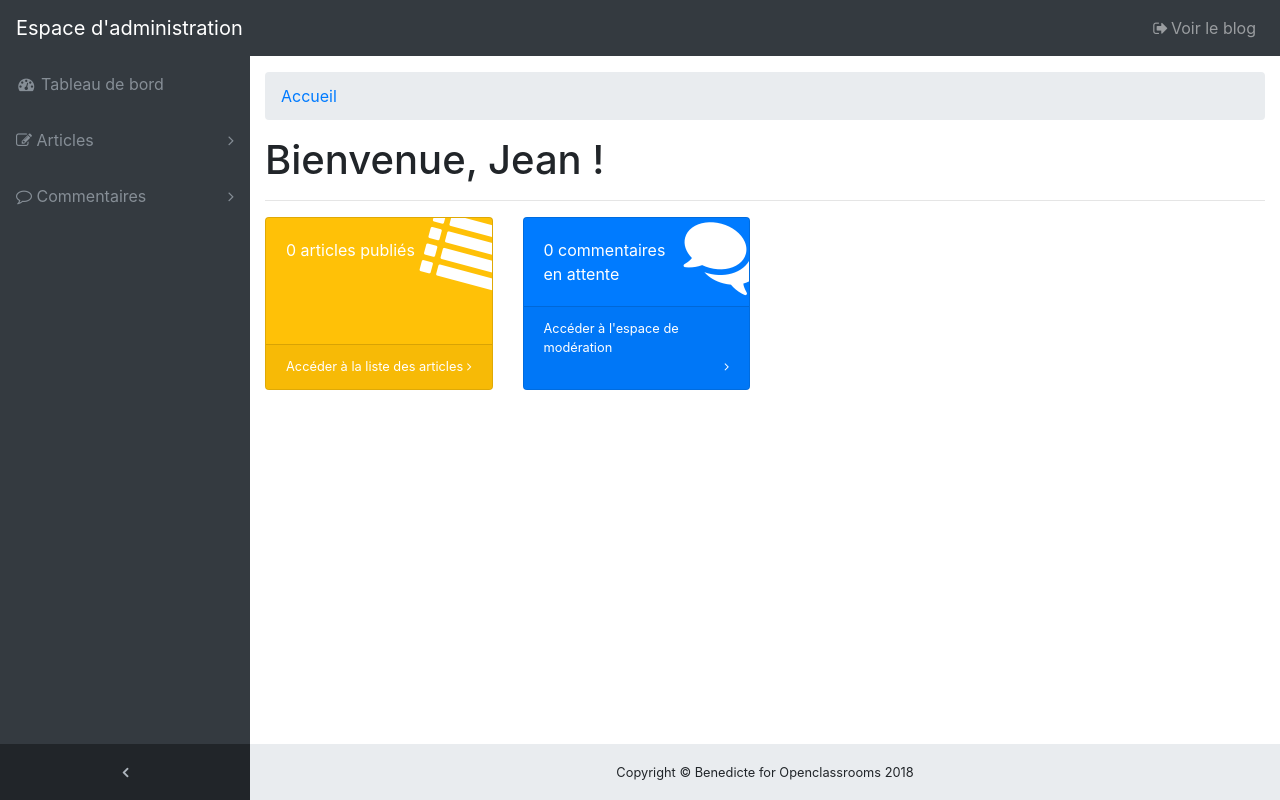
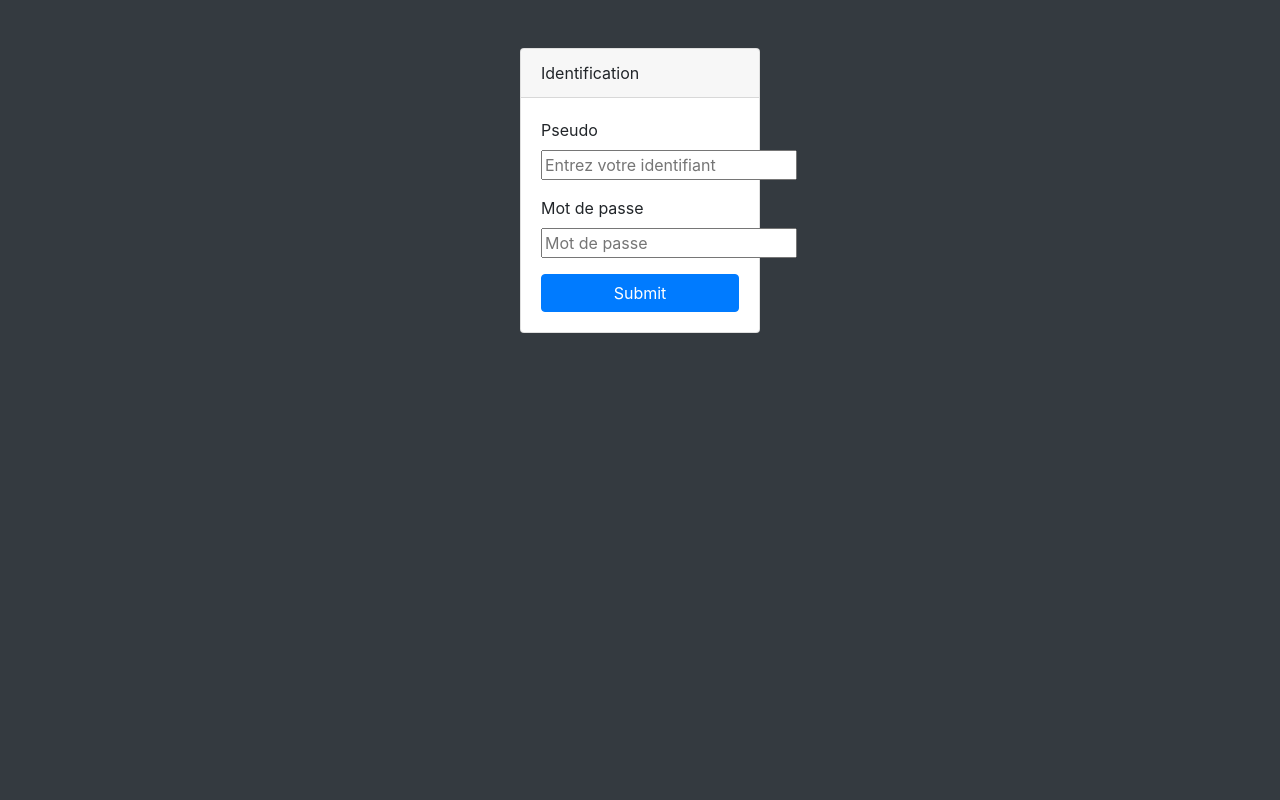
Before and after one commit to benebm/projet4, a PHP site: page /admin/index.php in a window 1280 px wide. Run offline with PHP 8.4, Linux system fonts and the light colour scheme; data that the repository does not hold is empty; some libraries are stand-ins or nearby versions.

Commit message:
Remplacement du htaccess par une fonctionnalité de login / logout et des sessions

```diff
--- a/blog/admin/index.php
+++ b/blog/admin/index.php
@@ -2,7 +2,11 @@
 require('../controler/back.php');
 
 try {
-    if (isset($_GET['action']))
+
+	session_start();
+	if (isset($_SESSION['connect'])) // si une session existe
+	{
+    	if (isset($_GET['action'])) // et si il y a une action en paramètre dans l'URL
     	{
         	if ($_GET['action'] == 'readall')
             	{
@@ -93,17 +97,31 @@ try {
                 	throw new Exception('Il manque l\'identifiant de billet ou bien la valeur du bouton est vide');
             	}
         	}
-
+        	else if ($_GET['action'] == 'logout')
+            	{
+                	closeAccess ();
             	}
-
-    else
+    	}
+    	else // si il y a une session mais pas d'action, par défaut on montre la home back
     	{
         	showCounts ();
     	}
 	}
 
+	else if (isset($_GET['action']) && ($_GET['action'] == 'check')) // si pas de session avec action check, on lance la fonction qui vérifie le mot de passe
+    {
+        checkPassword($_POST['username']);
+    }
 
-catch(Exception $e) {
+	else // si pas de session et pas d'action, on montre la page de login
+	{
+    	showLogin();
+	}
+
+}
+
+catch(Exception $e)
+{
     $errorMessage = $e->getMessage();
     require('../view/back/errorView.php');
 }
--- a/blog/controler/back.php
+++ b/blog/controler/back.php
@@ -3,22 +3,51 @@
 // Chargement des classes
 require_once('../model/PostManager.php');
 require_once('../model/CommentManager.php');
+require_once('../model/MemberManager.php');
 
+// les fonctions suivantes sont liées à l'identification du membre
+
+function showLogin ()
+{
+    require('../view/back/loginView.php');
+}
+
+function checkPassword($username)
+{
+    $memberManager = new MemberManager();
+    $result = $memberManager->getPassword(htmlspecialchars($_POST['username'])); // on sécurise les données venant de l'extérieur
+    if (password_verify(htmlspecialchars($_POST['userpassword']), $result['userpassword'])) { // ici aussi
+    $_SESSION['connect']=1;
+    $_SESSION['username'] = $username;
+    showCounts();
+    }
+    else {
+    require('../view/back/accessDeniedView.php');
+    }
+}
+
+function closeAccess ()
+{
+    $_SESSION = array();
+    session_destroy();
+
+    require('../view/back/loginView.php');
+}
+
+// les fonctions suivantes sont liées à toutes les actions qu'on peut faire sur un article
 
 function showAllPosts()
 {
-    $postManager = new PostManager(); // Création d'un objet
-    $posts = $postManager->getPosts(); // Appel d'une fonction de cet objet
+    $postManager = new PostManager();
+    $posts = $postManager->getPosts();
 
     require('../view/back/readAllPostsView.php');
 }
-
 
 function showCreatePostForm ()
 {
 	require('../view/back/createPostView.php');
 }
-
 
 function addPost ($title, $subtitle, $content)
 {
@@ -41,7 +70,6 @@ function showUpdatePostForm ()
 
 	require('../view/back/updatePostView.php');
 }
-
 
 function managePost ($postId, $title, $subtitle, $content)
 {
@@ -79,6 +107,8 @@ function post()
     require('../view/back/readPostView.php');
 }
 
+// les fonctions suivantes sont liées à la modération de commentaires
+
 function showPendingComments ()
 {
     $commentManager = new CommentManager();
@@ -103,13 +133,14 @@ function invalidateComment ($commentId)
 	header('Location: index.php?action=moderate');
 }
 
+// les fonctions suivantes sont des agrégats pour les widgets de la home
+
 function showSumPosts ()
 {
     $postManager = new PostManager();
     $sumPosts = $postManager->sumPosts();
 
     require('../view/back/homeView.php');
-
 }
 
 function showCounts ()
@@ -118,8 +149,6 @@ function showCounts ()
     $sumPosts = $postManager->sumPosts();
     $commentManager = new CommentManager();
     $sumComments = $commentManager->sumPendingComments();
-    $_SESSION['firstname'] = 'Jean';
 
     require('../view/back/homeView.php');
-
 }
--- a/blog/model/CommentManager.php
+++ b/blog/model/CommentManager.php
@@ -1,8 +1,8 @@
 <?php
 
-require_once("Manager.php");
+require_once("Manager.php"); // appel à l'objet parent qui gère la connexion BDD
 
-class CommentManager extends Manager
+class CommentManager extends Manager // modélisation du prototype d'objet 'commentaire'
 {
 
     public function getComments ($postId)
@@ -13,7 +13,6 @@ class CommentManager extends Manager
         return $comments;
     }
 
-
     public function postComment ($postId, $author, $comment)
     {
         $db = $this->dbConnect();
@@ -21,7 +20,6 @@ class CommentManager extends Manager
         $affectedLines = $comments->execute(array($postId, $author, $comment));
         return $affectedLines;
     }
-
 
     public function resetComment ($commentId)
     {
@@ -31,14 +29,12 @@ class CommentManager extends Manager
         'commentId' => $commentId));
     }
 
-
     public function getPendingComments ()
     {
         $db = $this->dbConnect();
         $req = $db->query('SELECT id, author, comment, DATE_FORMAT(comment_date, \'%d/%m/%Y à %Hh%imin%ss\') AS comment_date_fr FROM blog_oc4_comments WHERE comment_status IS NULL ORDER BY comment_date');
         return $req;
     }
-
 
     public function approveComment($commentId)
     {
--- /dev/null
+++ b/blog/model/MemberManager.php
@@ -0,0 +1,18 @@
+<?php
+
+require_once("Manager.php"); // appel à l'objet parent qui gère la connexion BDD
+
+class MemberManager extends Manager // objet 'membre' qui permet simplement d'extraire le mot de passe en BDD correspondant au pseudo entré
+{
+
+    public function getPassword ($username)
+    {
+        $db = $this->dbConnect();
+        $req = $db->prepare('SELECT userpassword FROM blog_oc4_members WHERE username = :username');
+        $req->execute(array(
+    	'username' => $username));
+		$result = $req->fetch();
+		return $result;
+    	}
+
+}
--- a/blog/model/PostManager.php
+++ b/blog/model/PostManager.php
@@ -1,8 +1,8 @@
 <?php
 
-require_once("Manager.php");
+require_once("Manager.php"); // appel à l'objet parent qui gère la connexion BDD
 
-class PostManager extends Manager
+class PostManager extends Manager // modélisation du prototype d'objet 'article'
 {
 
     public function getPosts ()
@@ -11,7 +11,6 @@ class PostManager extends Manager
         $req = $db->query('SELECT id, title, subtitle, content, DATE_FORMAT(creation_date, \'%d/%m/%Y à %Hh%imin%ss\') AS creation_date_fr FROM blog_oc4_posts ORDER BY creation_date DESC');
         return $req;
     }
-
 
     public function getPost ($postId)
     {
@@ -58,7 +57,6 @@ class PostManager extends Manager
             'postId' => $postId));
     }
 
-
     public function sumPosts ()
     {
         $db = $this->dbConnect();
@@ -67,5 +65,4 @@ class PostManager extends Manager
         return $sumPosts;
     }
 
-
 }
--- a/blog/public_back/css/sb-admin.css
+++ b/blog/public_back/css/sb-admin.css
@@ -346,6 +346,14 @@ body.sidenav-toggled .navbar-sidenav-tooltip.show {
   max-width: 250px;
 }
 
+.card-access {
+  max-width: 15rem;
+}
+
+.denied p {
+  color : red;
+}
+
 /*end of my personal touch */
 
 .card-register {
--- a/blog/view/back/homeView.php
+++ b/blog/view/back/homeView.php
@@ -1,7 +1,7 @@
 <?php $header = '<a href="index.php">Accueil</a>'; ?>
 
 <?php ob_start(); ?>
-      <h1>Bienvenue, <?= $_SESSION['firstname'];?> !</h1>
+      <h1>Bienvenue, <?= $_SESSION['username'];?> !</h1>
       <hr>
       <!-- Icon Cards-->
       <div class="row">
--- /dev/null
+++ b/blog/view/back/loginView.php
@@ -0,0 +1,42 @@
+<!DOCTYPE html>
+<html lang="en">
+<head>
+  <meta charset="utf-8">
+  <meta http-equiv="X-UA-Compatible" content="IE=edge">
+  <meta name="viewport" content="width=device-width, initial-scale=1, shrink-to-fit=no">
+  <meta name="description" content="">
+  <meta name="author" content="">
+  <title>Bienvenue sur votre page d'identification</title>
+  <!-- Bootstrap core CSS-->
+  <link href="../public_back/vendor/bootstrap/css/bootstrap.min.css" rel="stylesheet">
+  <!-- Custom fonts for this template-->
+  <link href="../public_back/vendor/font-awesome/css/font-awesome.min.css" rel="stylesheet" type="text/css">
+  <!-- Custom styles for this template-->
+  <link href="../public_back/css/sb-admin.css" rel="stylesheet">
+</head>
+
+<body class="bg-dark">
+  <div class="container">
+    <div class="card card-access mx-auto mt-5">
+      <div class="card-header">Identification</div>
+      <div class="card-body">
+        <form action="index.php?action=check" method="post">
+          <div class="form-group">
+            <label for="username">Pseudo</label><br /><input type="text" id="username" name="username" placeholder="Entrez votre identifiant" />
+          </div>
+          <div class="form-group">
+            <label for="userpassword">Mot de passe</label><br /><input type="password" id="userpassword" name="userpassword" placeholder="Mot de passe" />
+          </div>
+          <div><input type="submit" class="btn btn-primary btn-block" /></div>
+        </form>
+      </div>
+    </div>
+  </div>
+  <!-- Bootstrap core JavaScript-->
+  <script src="../public_back/vendor/jquery/jquery.min.js"></script>
+  <script src="../public_back/vendor/bootstrap/js/bootstrap.bundle.min.js"></script>
+  <!-- Core plugin JavaScript-->
+  <script src="../public_back/vendor/jquery-easing/jquery.easing.min.js"></script>
+</body>
+
+</html>
--- a/blog/view/back/templateBackBlog.php
+++ b/blog/view/back/templateBackBlog.php
@@ -42,7 +42,7 @@
 <body class="fixed-nav sticky-footer bg-dark" id="page-top">
   <!-- Navigation-->
   <nav class="navbar navbar-expand-lg navbar-dark bg-dark fixed-top" id="mainNav">
-    <a class="navbar-brand" href="index.php">Espace d'administration</a>
+    <a class="navbar-brand" href="../index.php" target="_blank"><i class="fa fa-external-link-square"></i>&nbsp;&nbsp;Voir le blog</a></a>
     <button class="navbar-toggler navbar-toggler-right" type="button" data-toggle="collapse" data-target="#navbarResponsive" aria-controls="navbarResponsive" aria-expanded="false" aria-label="Toggle navigation">
       <span class="navbar-toggler-icon"></span>
     </button>
@@ -89,8 +89,8 @@
       </ul>
       <ul class="navbar-nav ml-auto">
         <li class="nav-item">
-          <a class="nav-link" href="../index.php" target="_blank">
-            <i class="fa fa-fw fa-sign-out"></i>Voir le blog</a>
+          <a class="nav-link" href="index.php?action=logout" target="_blank">
+            <i class="fa fa-sign-out"></i> Déconnexion</a>
         </li>
       </ul>
     </div>
```
Also changed, not shown: blog/controler/front.php (+5 -2 lines), blog/index.php (+3 -8 lines), blog/view/back/accessDeniedView.php (added, +43 -0 lines), blog/admin/.htaccess (deleted), blog/public_back/css/sb-admin.min.css, 1 other file. Lines whose indentation alone changed are shown as unchanged.
